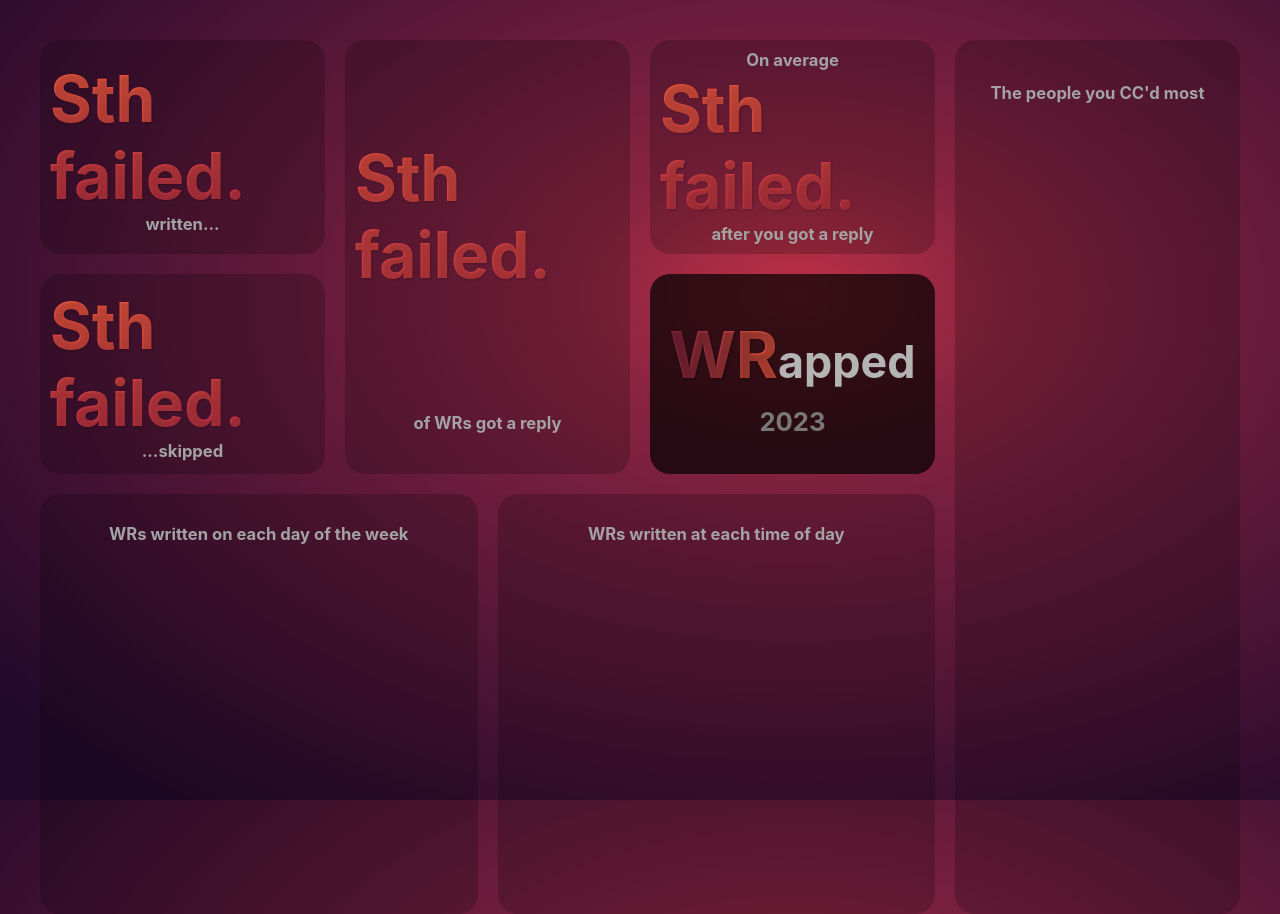
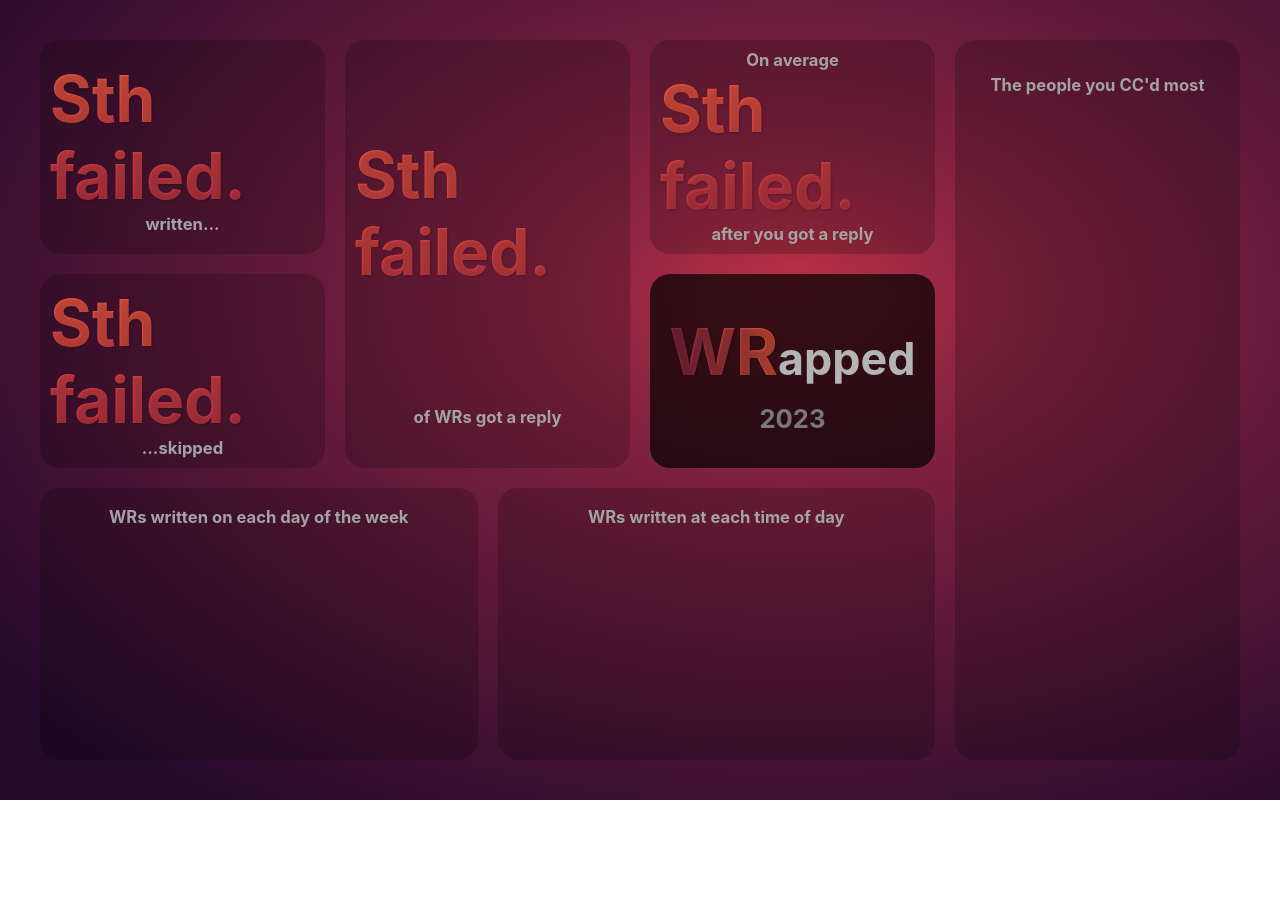
Before and after one commit to fischeti/WRapped, a plain HTML site: page web/index.html in a window 1280 px wide. After the commit the page ends 800 px from the top, so only its background shows below. Drawn offline with nearby package versions, Linux system fonts and the light colour scheme; no server answers.

Commit message:
web: Fix row height of grid

```diff
--- a/web/css/styles.css
+++ b/web/css/styles.css
@@ -11,8 +11,7 @@ body {
   font-family: -apple-system, BlinkMacSystemFont, "Segoe UI", Roboto, Oxygen-Sans, Ubuntu, Cantarell, "Helvetica Neue", sans-serif;
   display: grid;
   grid-template-columns: repeat(8, 1fr);
-  grid-template-rows: auto;
-  grid-auto-rows: 200px;
+  grid-template-rows: repeat(4, 1fr);
   gap: 20px;
   height: 100vh;
   margin: 0;
@@ -42,7 +41,8 @@ body {
 
 #wrapped-tile {
   background: rgba(0, 0, 0, 0.7);
-  order: 5;
+  grid-column: 5 / 7;
+  grid-row: 2 / 3;
   display: flex;
   flex-direction: column;
   align-items: center;
@@ -93,7 +93,8 @@ body {
 }
 
 #num-wrs-tile {
-  order: 1;
+  grid-column: 1 / 3;
+  grid-row: 1 / 2;
   display: flex;
   flex-direction: column;
   align-items: center;
@@ -101,7 +102,8 @@ body {
 }
 
 #num-skipped-wrs-tile {
-  order: 5;
+  grid-column: 1 / 3;
+  grid-row: 2 / 3;
   display: flex;
   flex-direction: column;
   align-items: center;
@@ -109,7 +111,8 @@ body {
 }
 
 #avg-delay-tile {
-  order: 3;
+  grid-column: 5 / 7;
+  grid-row: 1 / 2;
   display: flex;
   flex-direction: column;
   align-items: center;
@@ -117,7 +120,8 @@ body {
 }
 
 #reply-ratio-tile {
-  order: 2;
+  grid-column: 3 / 5;
+  grid-row: 1 / 3;
 }
 
 #reply-ratio-container {
@@ -161,7 +165,8 @@ body {
 }
 
 #weekday-tile {
-  order: 6;
+  grid-column: 1 / 4;
+  grid-row: 3 / 5;
 }
 
 #weekday-chart-container {
@@ -171,7 +176,8 @@ body {
 }
 
 #timeofday-tile {
-  order: 7;
+  grid-column: 4 / 7;
+  grid-row: 3 / 5;
 }
 
 #timeofday-chart-container {
@@ -180,25 +186,9 @@ body {
   height: 85%;
 }
 
-.small-wide {
-  grid-column: span 2;
-  grid-row: span 1;
-}
-.quadratic {
-  grid-column: span 2;
-  grid-row: span 2;
-}
-.full-height {
-  grid-column: span 2;
-  grid-row: span 4;
-}
-.chart-width {
-  grid-column: span 3;
-  grid-row: span 2;
-}
-
 #cc-leaderboard-tile {
-  order: 4;
+  grid-column: 7 / 9;
+  grid-row: 1 / 5;
 }
 
 #cc-list {
@@ -268,5 +258,4 @@ body {
   font-size: 1.4vw;
   color: var(--text-grey);
   font-weight: bold;
-
 }
--- a/web/index.html
+++ b/web/index.html
@@ -11,15 +11,15 @@
 </head>
 
 <body>
-  <div id="num-wrs-tile" class="tile metric small-wide">
+  <div id="num-wrs-tile" class="tile metric">
     <div id="num-wrs-written" class="highlighted-numbers"></div>
     <div class="tile-text">written...</div>
   </div>
-  <div id= "num-skipped-wrs-tile" class="tile metric small-wide">
+  <div id= "num-skipped-wrs-tile" class="tile metric">
     <div id="num-wrs-skipped" class="highlighted-numbers"></div>
     <div class="tile-text">...skipped</div>
   </div>
-  <div id="reply-ratio-tile" class="tile metric quadratic">
+  <div id="reply-ratio-tile" class="tile metric">
     <div id="reply-ratio-container">
       <div id="progress-circle"></div>
       <div id="ratio-text-overlay" class="highlighted-numbers"></div>
@@ -28,24 +28,24 @@
       <div class="tile-text">of WRs got a reply</div>
     </div>
   </div>
-  <div id="avg-delay-tile" class="tile metric small-wide">
+  <div id="avg-delay-tile" class="tile metric">
     <div class="tile-text">On average</div>
     <div id="delay-of-reply" class="highlighted-numbers"></div>
     <div class="tile-text">after you got a reply</div>
   </div>
-  <div id="wrapped-tile" class="tile small-wide">
+  <div id="wrapped-tile" class="tile">
     <span><span class="wrapped-highlight">WR</span><span class="wrapped-normal">apped</span></span>
     <div class="wrapped-year">2023</div>
   </div>
-  <div id="cc-leaderboard-tile" class="tile metric full-height">
+  <div id="cc-leaderboard-tile" class="tile metric">
     <div id="cc-title" class="tile-text"><span>The people you CC'd most</span></div>
     <div id="cc-list"></div>
   </div>
-  <div id="weekday-tile" class="tile metric chart-width">
+  <div id="weekday-tile" class="tile metric">
     <div class="chart-text tile-text">WRs written on each day of the week</div>
     <div id="weekday-chart-container"></div>
   </div>
-  <div id="timeofday-tile" class="tile metric chart-width">
+  <div id="timeofday-tile" class="tile metric">
     <div class="chart-text tile-text">WRs written at each time of day</div>
     <div id="timeofday-chart-container"></div>
   </div>
```
